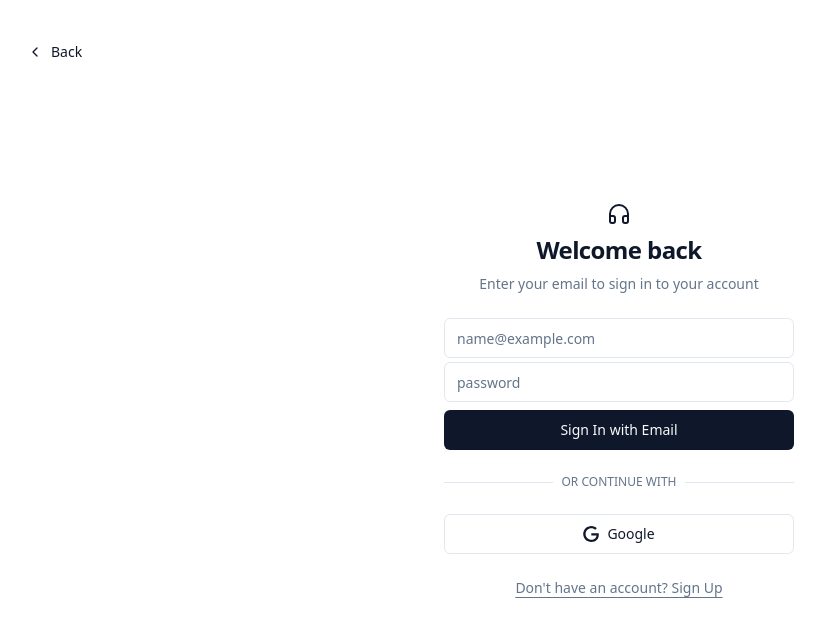
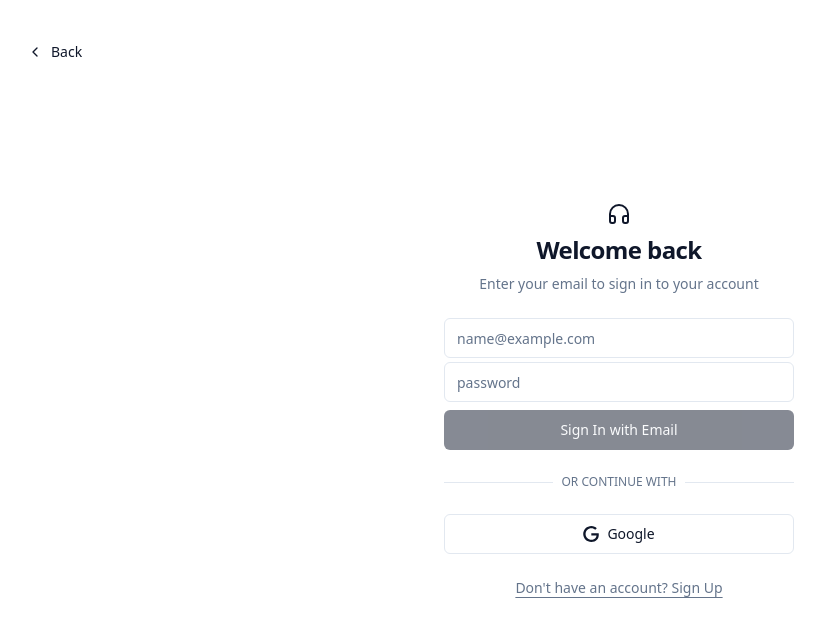
Before and after one commit to SazedWorldbringer/spotify-tinder-thingy, a React (Vite) app: page /login in a window 1280 px wide. Shown: the top 636 px of the page, without its empty margins (21-846 px from the left). Built offline with nearby package versions, Linux system fonts and the light colour scheme; no server answers.

Commit message:
fix: disable sign in button if required info isn't filled

```diff
--- a/src/components/auth/user-login-form.jsx
+++ b/src/components/auth/user-login-form.jsx
@@ -62,7 +62,9 @@ export function UserLoginForm({ className, ...props }) {
               onChange={handlePasswordChange}
             />
           </div>
-          <Button disabled={isLoading}>
+          <Button
+            disabled={isLoading || !email || !password}
+          >
             {isLoading && (
               <Loader2 className="mr-2 h-4 w-4 animate-spin" />
             )}
--- a/src/components/auth/user-register-form.jsx
+++ b/src/components/auth/user-register-form.jsx
@@ -80,7 +80,9 @@ export function UserRegisterForm({ className, ...props }) {
               onChange={handlePasswordChange}
             />
           </div>
-          <Button disabled={isLoading}>
+          <Button
+            disabled={isLoading || !name || !email || !password}
+          >
             {isLoading && (
               <Loader2 className="mr-2 h-4 w-4 animate-spin" />
             )}
```
